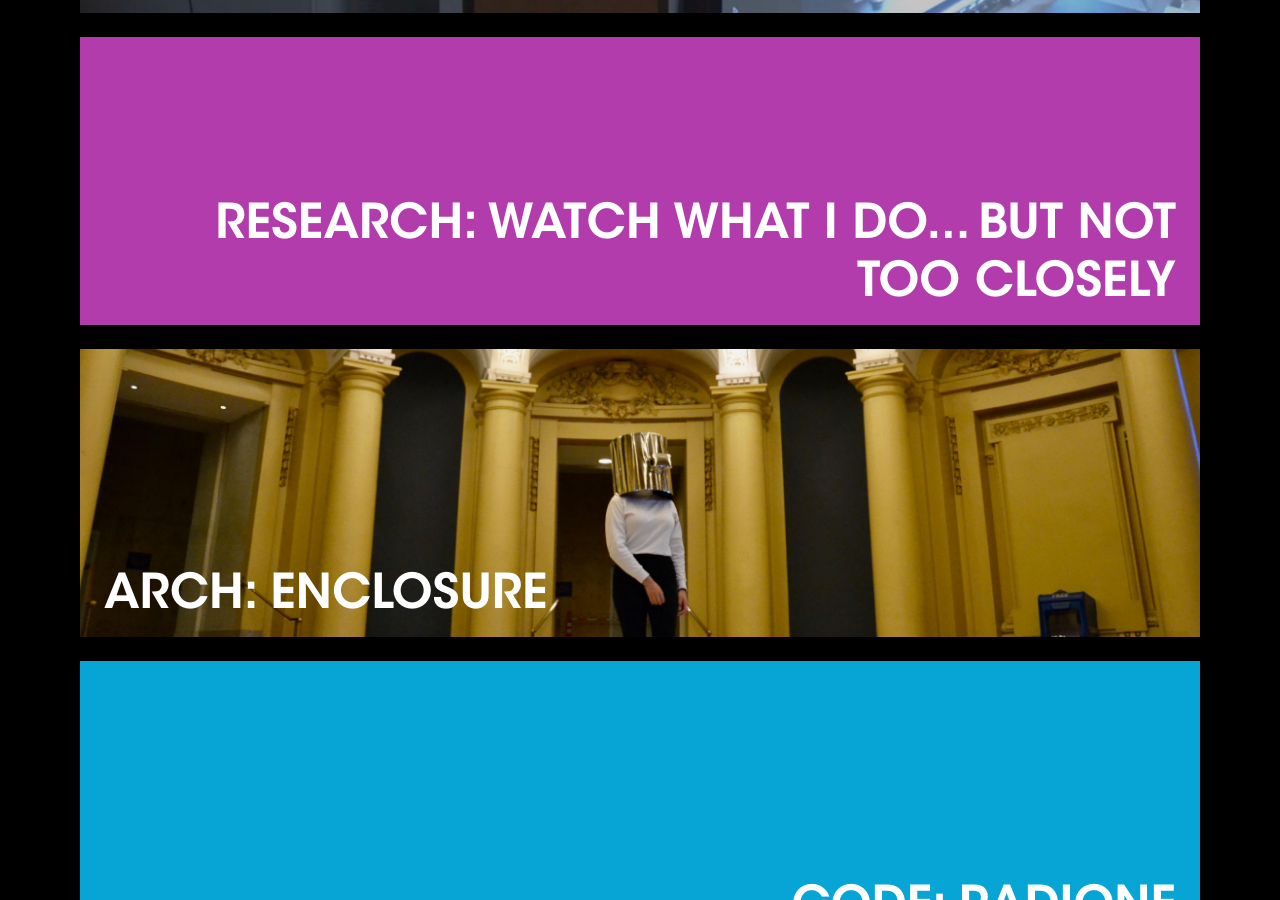
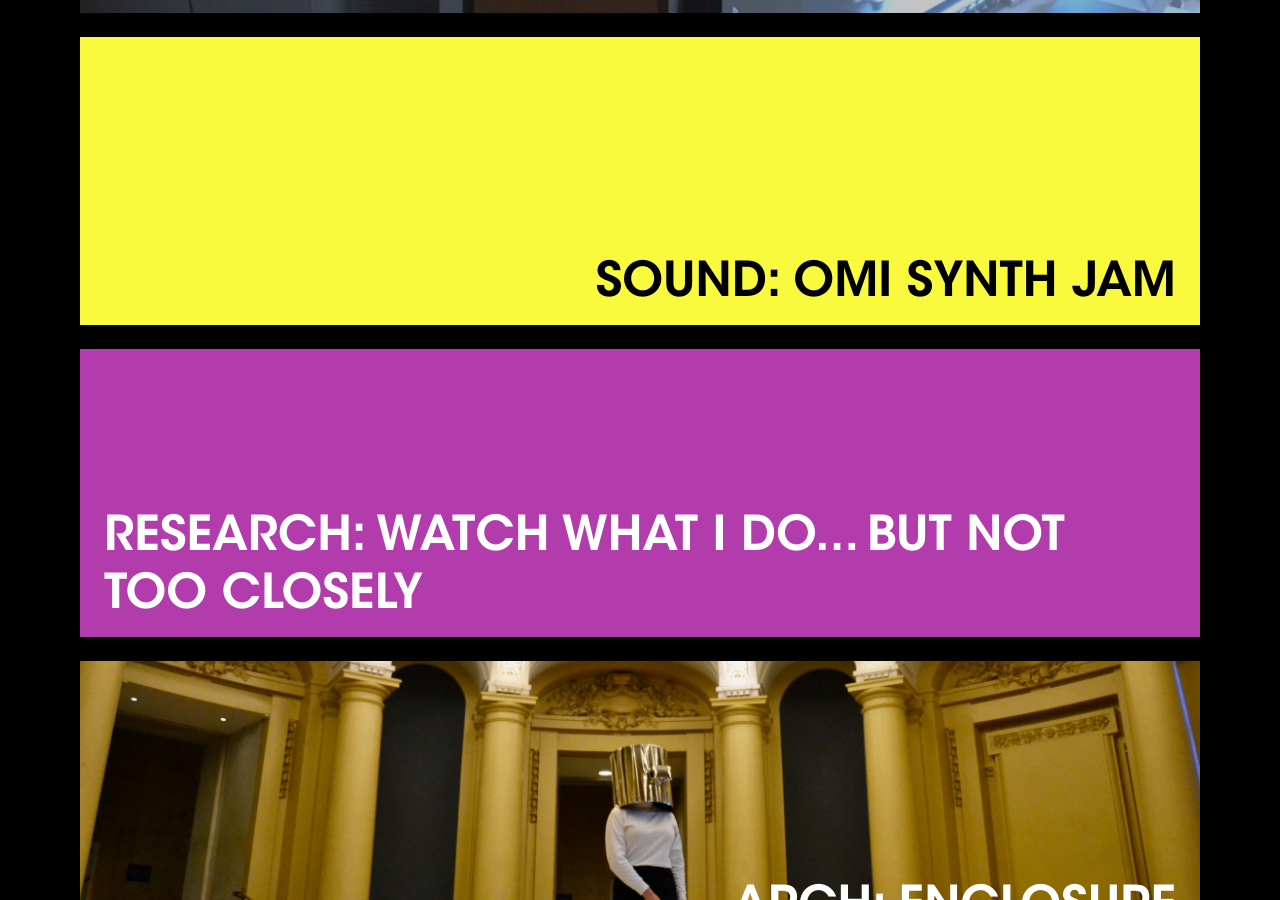
Before and after one commit to brndncn/brndncn.github.io, a Jekyll site: the page built from index.html, in a window 1280 px wide and 900 px high, scrolled down 835 px. Built offline with Jekyll 4.4.1, drawn with Linux system fonts in a browser that asks for light colours; some web fonts are replaced.

Commit message:
Add OMI Synth Jam

```diff
--- a/index.html
+++ b/index.html
@@ -67,6 +67,21 @@ function toggle(selector) {
 					</p>
 				</div>
 			</div>
+
+			<div class="layout_block frontpage">
+				<div class="frontpage_header" style="background: #f9f93e;" onclick="toggle('#details_omi_synth_jam');">
+					<h1 class="frontpage_title" style="color: #000000;">
+						SOUND: OMI SYNTH JAM
+					</h1>
+				</div>
+				<div id="details_omi_synth_jam" class="frontpage_details" style="background: #f9f93e;">
+					<p>
+					Here's a link to <a href="https://omi.yale.edu/news/synth-jam-report" target="_blank">an improvised group synth jam</a> I participated in with other members of the Open Music Initiative.
+					It's very long, so if you must skim, my favorite part is around 25:00-26:00.
+					</p>
+				</div>
+			</div>
+
 
 			<div class="layout_block frontpage">
 				<div class="frontpage_header" style="background: #b23cac;" onclick="toggle('#details_summer_2019');">
```
